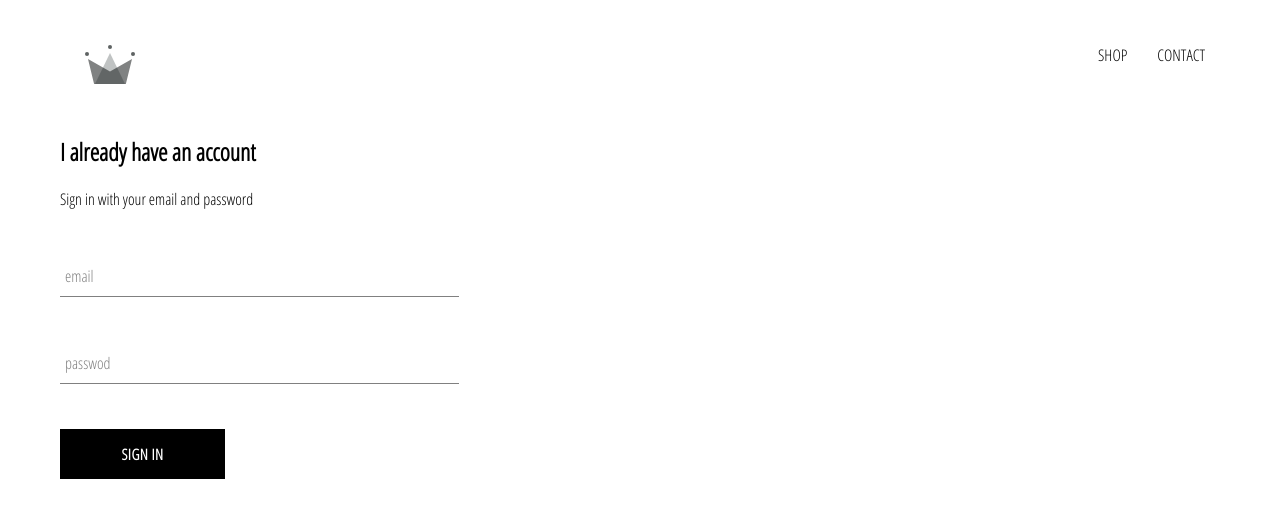
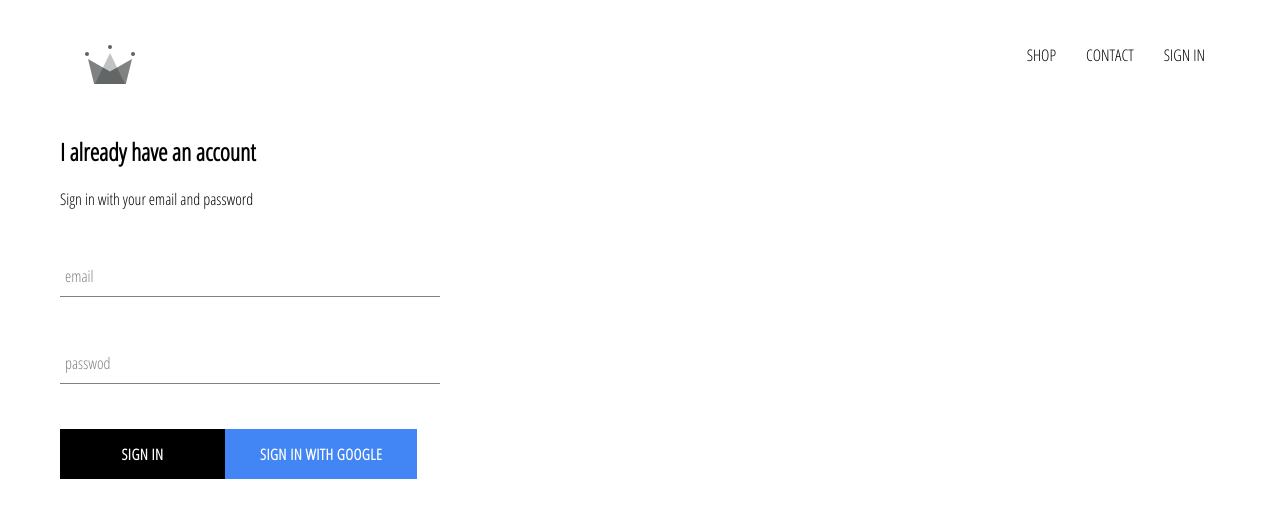
Before and after one commit to akkewacheiei/crwn-clothing, a React (Create React App) app: page /signin in a window 1280 px wide. Shown: the top 518 px of the page. Built offline with nearby package versions, Linux system fonts and the light colour scheme; no server answers.

Commit message:
เพิ่ม sign in with Google

```diff
--- a/package.json
+++ b/package.json
@@ -6,6 +6,7 @@
     "@testing-library/jest-dom": "^4.2.4",
     "@testing-library/react": "^9.3.2",
     "@testing-library/user-event": "^7.1.2",
+    "firebase": "^7.21.0",
     "node-sass": "^4.14.1",
     "react": "^16.13.1",
     "react-dom": "^16.13.1",
--- a/src/App.css
+++ b/src/App.css
@@ -7,3 +7,7 @@ a {
   text-decoration: none;
   color: black;
 }
+
+* {
+  box-sizing: border-box;
+}
--- a/src/App.js
+++ b/src/App.js
@@ -5,8 +5,32 @@ import HomePage from './pages/homepage/hompage.component';
 import ShopPage from './pages/shop/shop.component';
 import SignInAndSignUpPage from './pages/sign-in-and-sign-up/sign-in-and-sign-up.component';
 import Header from './components/header/header.component';
+import { auth } from './firebase/firebase-utils';
 
-function App() {
+class App extends React.Component {
+  constructor() {
+    super();
+
+    this.state = {
+      currentUser: null
+    }
+  }
+
+  unsubscribeFromAuth = null ;
+
+  componentDidMount() {
+    this.unsubscribeFromAuth = auth.onAuthStateChanged(user => {
+      this.setState({ currentUser: user });
+
+      console.log(user);
+    });
+  }
+
+  componentWillUnmount() {
+    this.unsubscribeFromAuth();
+  }
+
+  render() {
     return (
       <div>
         <Header/>
@@ -18,5 +42,6 @@ function App() {
       </div>
     );
   }
+}
 
 export default App;
--- a/src/components/custom-button/custom-button.component.jsx
+++ b/src/components/custom-button/custom-button.component.jsx
@@ -2,8 +2,11 @@ import React from 'react';
 
 import './custom-button.styles.scss';
 
-const CustomButton = ({ children, ...otherProps }) => (
-  <button className='custom-button' {...otherProps}>
+const CustomButton = ({ children, isGoogleSignIn, ...otherProps }) => (
+  <button
+    className={`${isGoogleSignIn ? 'google-sign-in' : ''} custom-button`} //className='google-sign-in custom-button'
+    {...otherProps}
+  >
     {children}
   </button>
 )
--- a/src/components/custom-button/custom-button.styles.scss
+++ b/src/components/custom-button/custom-button.styles.scss
@@ -19,4 +19,14 @@
     color: black;
     border: 1px solid black;
   }
+
+  &.google-sign-in {
+    background-color: #4285f4;
+    color: white;
+
+    &:hover {
+      background-color: #357ae8;
+      border: none;
+    }
+  }
 }
--- a/src/components/header/header.component.jsx
+++ b/src/components/header/header.component.jsx
@@ -1,10 +1,13 @@
 import React from 'react';
 import { Link } from 'react-router-dom';
+
+import { auth } from '../../firebase/firebase-utils';
+
 import { ReactComponent as Logo } from '../../assets/crown.svg';
 
 import './header.styles.scss';
 
-const Header = () => (
+const Header = ({ currentUser }) => (
   <div className='header'>
     <Link className='logo-container' to="/">
       <Logo className='logo' />
@@ -16,6 +19,16 @@ const Header = () => (
       <Link className='option' to='/shop'>
         CONTACT
       </Link>
+      {
+        currentUser ?
+        <div className='option' onClick={() => auth.signOut()}>
+          SIGN OUT
+        </div>
+        :
+        <Link className='option' to='/signin'>
+          SIGN IN
+        </Link>
+      }
     </div>
   </div>
 )
--- a/src/components/header/header.styles.scss
+++ b/src/components/header/header.styles.scss
@@ -20,6 +20,7 @@
 
     .option {
       padding: 10px 15px;
+      cursor: pointer;
     }
   }
 }
--- a/src/components/sign-in/sign-in.component.jsx
+++ b/src/components/sign-in/sign-in.component.jsx
@@ -1,11 +1,13 @@
 import React from 'react';
 
 import FormInput from '../form-input/form-input.component';
-import CustomButton from '../custom-button/custom-button.component'
+import CustomButton from '../custom-button/custom-button.component';
+
+import { signInWithGoogle } from '../../firebase/firebase-utils';
 
 import './sign-in.styles.scss';
 
-class SignIn extends React.Component{
+class SignIn extends React.Component {
   constructor(props) {
     super(props);
 
@@ -18,7 +20,7 @@ class SignIn extends React.Component{
   handleSubmit = event => {
     event.preventDefault();
 
-    this.setState({ email: '', password: ''})
+    this.setState({ email: '', password: '' })
   }
 
   handleChange = event => {
@@ -28,7 +30,7 @@ class SignIn extends React.Component{
   }
 
   render() {
-    return(
+    return (
       <div className='sign-in'>
         <h2>I already have an account</h2>
         <span>Sign in with your email and password</span>
@@ -50,8 +52,12 @@ class SignIn extends React.Component{
             label='passwod'
             required
           />
-
-          <CustomButton type="submit">Sign In</CustomButton>
+          <div className='button '>
+            <CustomButton type="submit">Sign In</CustomButton>
+            <CustomButton onClick={signInWithGoogle} isGoogleSignIn>
+              Sign in with Google
+            </CustomButton>
+          </div>
         </form>
       </div>
     )
--- a/src/components/sign-in/sign-in.styles.scss
+++ b/src/components/sign-in/sign-in.styles.scss
@@ -1,9 +1,14 @@
 .sign-in {
-  width: 30vw;
+  width: 380px;
   display: flex;
   flex-direction: column;
 
   .title {
     margin: 10px 0;
   }
+
+  .buttons {
+    display: flex;
+    justify-content: space-between;
+  }
 }
--- /dev/null
+++ b/src/firebase/firebase-utils.js
@@ -0,0 +1,25 @@
+import firebase from 'firebase/app';
+import 'firebase/firestore';
+import 'firebase/auth';
+
+const config = {
+  apiKey: "AIzaSyBKlyJ_F0H_w0hG5-g0BNeu_0ch0NPNve0",
+  authDomain: "crwn-db-c4ca0.firebaseapp.com",
+  databaseURL: "https://crwn-db-c4ca0.firebaseio.com",
+  projectId: "crwn-db-c4ca0",
+  storageBucket: "crwn-db-c4ca0.appspot.com",
+  messagingSenderId: "431119325466",
+  appId: "1:431119325466:web:77769b734ad1ef026434a3",
+  measurementId: "G-FE12BQ9VC0"
+};
+
+firebase.initializeApp(config);
+
+export const auth = firebase.auth();
+export const firestore = firebase.firestore();
+
+const provider = new firebase.auth.GoogleAuthProvider();
+provider.setCustomParameters({ prompt: 'select_account' });
+export const signInWithGoogle = () => auth.signInWithPopup(provider);
+
+export default firebase;
```
Also changed, not shown: 1 other file (tests, documents, lock files or other folders). Lines whose indentation alone changed are shown as unchanged.
